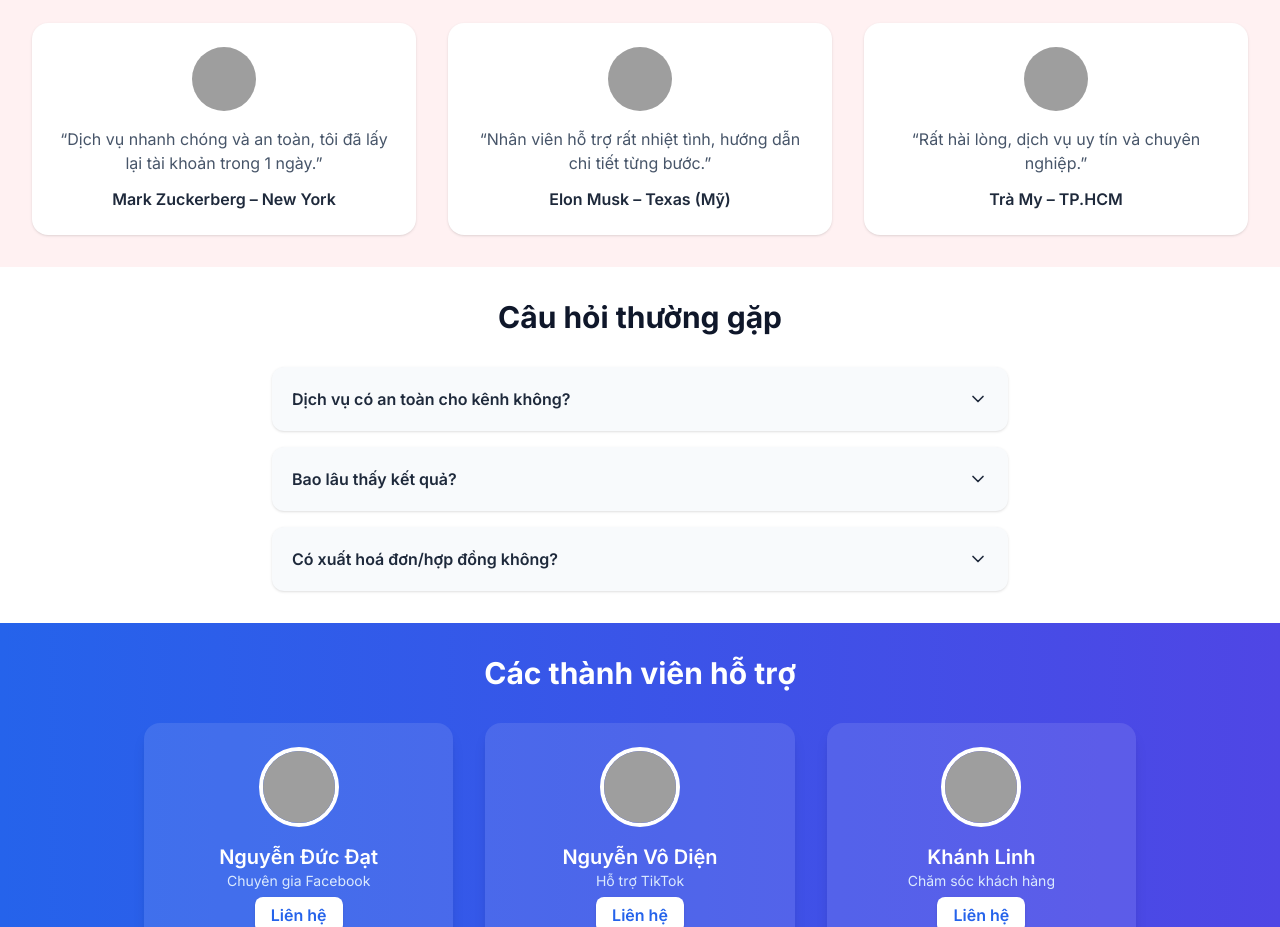
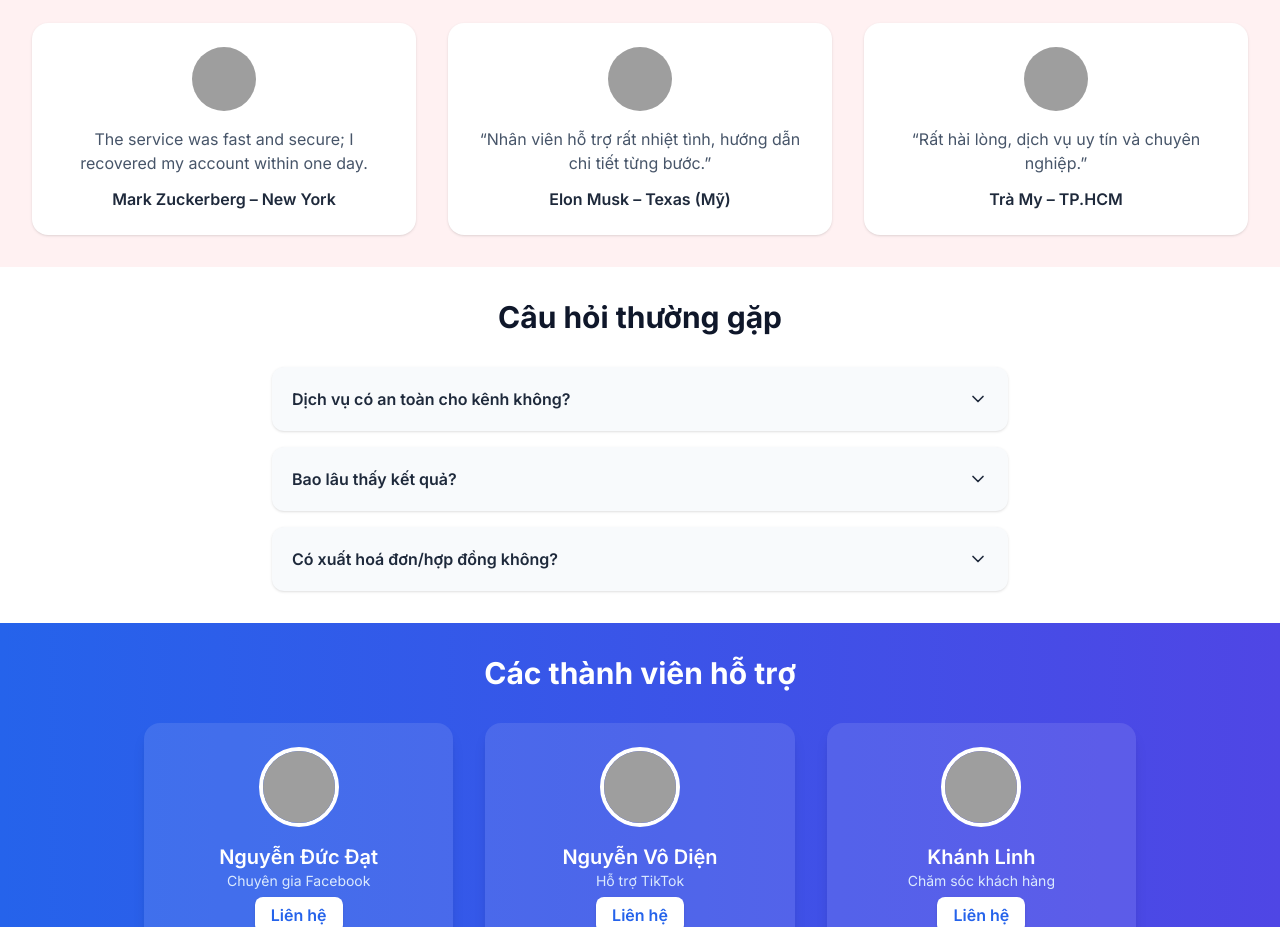
Before and after one commit to dAT142/mycv, a plain HTML site: page index.html in a window 1280 px wide. Shown: the part 4180-5107 px from the top of the page. Drawn offline with nearby package versions, Linux system fonts and the light colour scheme; grey boxes are pictures that could not be loaded.

Commit message:
Update index.html

```diff
--- a/index.html
+++ b/index.html
@@ -594,7 +594,7 @@
     <div class="grid md:grid-cols-3 gap-8">
       <div class="card-animate p-6 bg-white rounded-2xl shadow text-center">
         <img src="https://i.ibb.co/N6GrcPKT/blob.jpg" alt="avatar" class="w-16 h-16 rounded-full mx-auto mb-4">
-        <p class="text-slate-600 mb-3">“Dịch vụ nhanh chóng và an toàn, tôi đã lấy lại tài khoản trong 1 ngày.”</p>
+        <p class="text-slate-600 mb-3">The service was fast and secure; I recovered my account within one day.</p>
         <h4 class="font-semibold">Mark Zuckerberg – New York</h4>
       </div>
       <div class="card-animate p-6 bg-white rounded-2xl shadow text-center">
```
